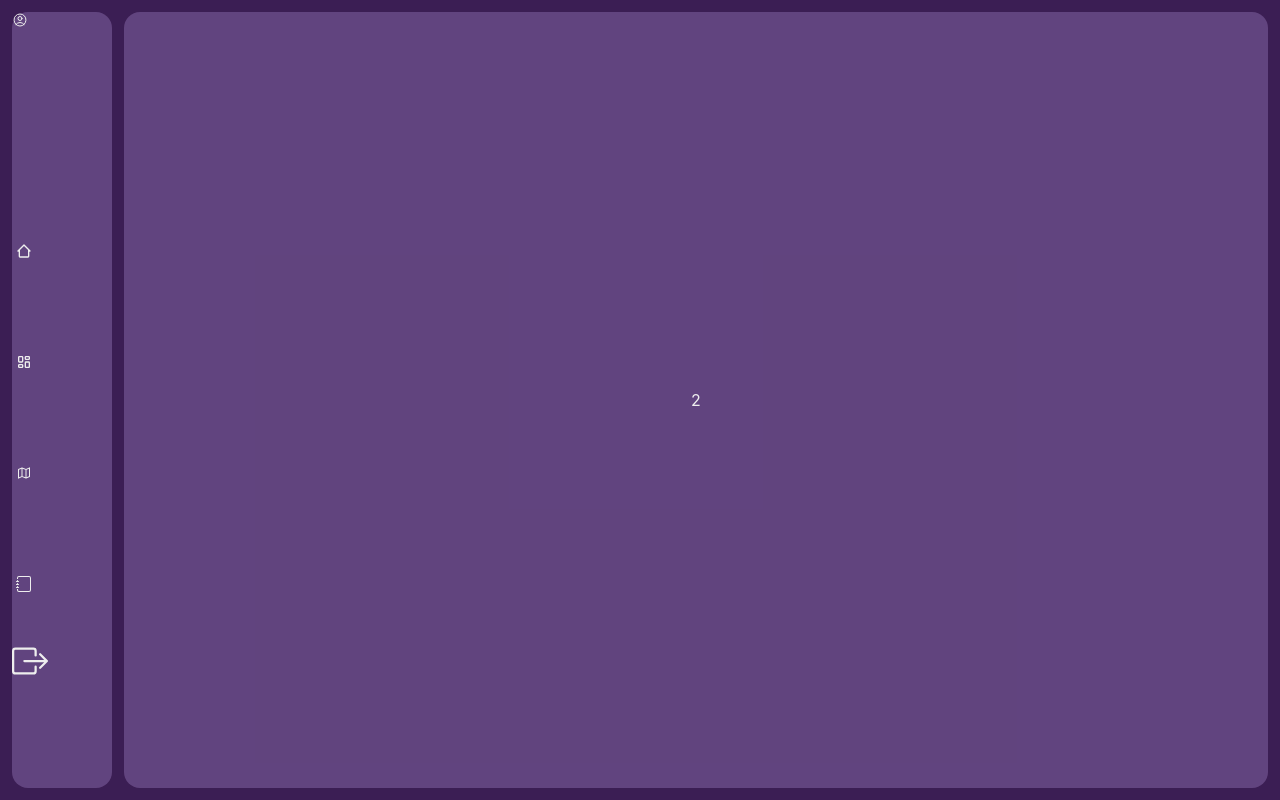
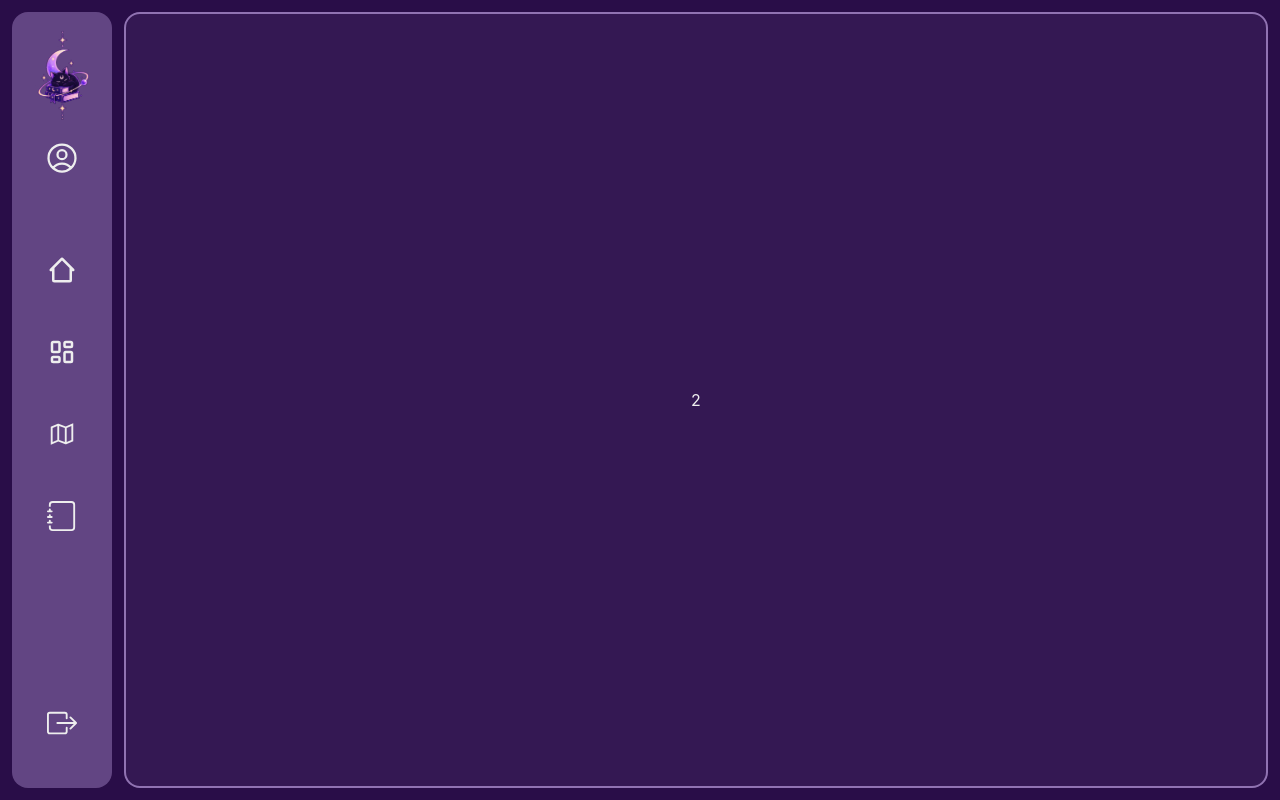
Before and after one commit to stelsol/Caderno-estudos, a React (Vite) app: page /Home in a window 1280 px wide. Built offline with nearby package versions, Linux system fonts and the light colour scheme.

Commit message:
Style:Organizando sideabar

```diff
--- a/src/pages/Home.jsx
+++ b/src/pages/Home.jsx
@@ -1,8 +1,5 @@
 import { Link } from "react-router-dom";
-import icon1 from "../assets/pasta1/icon1.svg";
-import icon2 from "../assets/pasta1/icon2.svg";
-import icon3 from "../assets/pasta1/icon3.svg";
-import icon4 from "../assets/pasta1/icon4.svg";
+import logo2 from "../assets/pasta1/Logo2.svg";
 import { BsBoxArrowRight } from "react-icons/bs";
 import { LiaMapSolid } from "react-icons/lia";
 import { BsJournal } from "react-icons/bs";
@@ -11,15 +8,16 @@ import { BiHomeAlt2 } from "react-icons/bi";
 import { HiOutlineUserCircle } from "react-icons/hi2";
 export default function Home() {
   return (
-    <div className=" min-h-screen w-auto flex flex-col bg-[#3B1E54] font-sans text-foreground box-border text-[#eeeeee]">
+    <div className=" min-h-screen w-auto flex flex-col  bg-[#290d48]   font-sans text-foreground box-border text-[#eeeeee]">
       <div className="  flex flex-1 gap-3  shrink p-3">
-        <div className="  bg-[#9B7EBD]/40  w-[100px] flex flex-col items-stretch rounded-2xl">
-          <div className="flex grow-3">
+        <div className="  bg-[#9B7EBD]/50  w-[100px] flex flex-col  justify-center items-center rounded-2xl">
+          <div className="flex flex-col items-center justify-start text-4xl gap-4  pt-4 grow-3">
+            <img src={logo2} alt="Logo" />
             <Link to="#">
               <HiOutlineUserCircle />
             </Link>
           </div>
-          <div className=" flex flex-col items-stretch justify-around grow-7 p-1">
+          <div className=" flex flex-col items-stretch text-3xl gap-13 grow-7 p-1">
             <Link to="#">
               <BiHomeAlt2 />
             </Link>
@@ -34,13 +32,13 @@ export default function Home() {
             </Link>
           </div>
           <div className="flex grow-2">
-            <Link to="/Login" className="text-4xl">
+            <Link to="/Login" className="text-3xl">
               {" "}
               <BsBoxArrowRight />
             </Link>
           </div>
         </div>
-        <div className=" bg-[#9B7EBD]/40 flex-1 rounded-2xl flex justify-center items-center">
+        <div className=" bg-[#9B7EBD]/10  border-2 border-[#9B7EBD]/90  flex-1 rounded-2xl flex justify-center items-center">
           2
         </div>
       </div>
```
Also changed, not shown: src/assets/pasta1/Logo2.svg (added).
